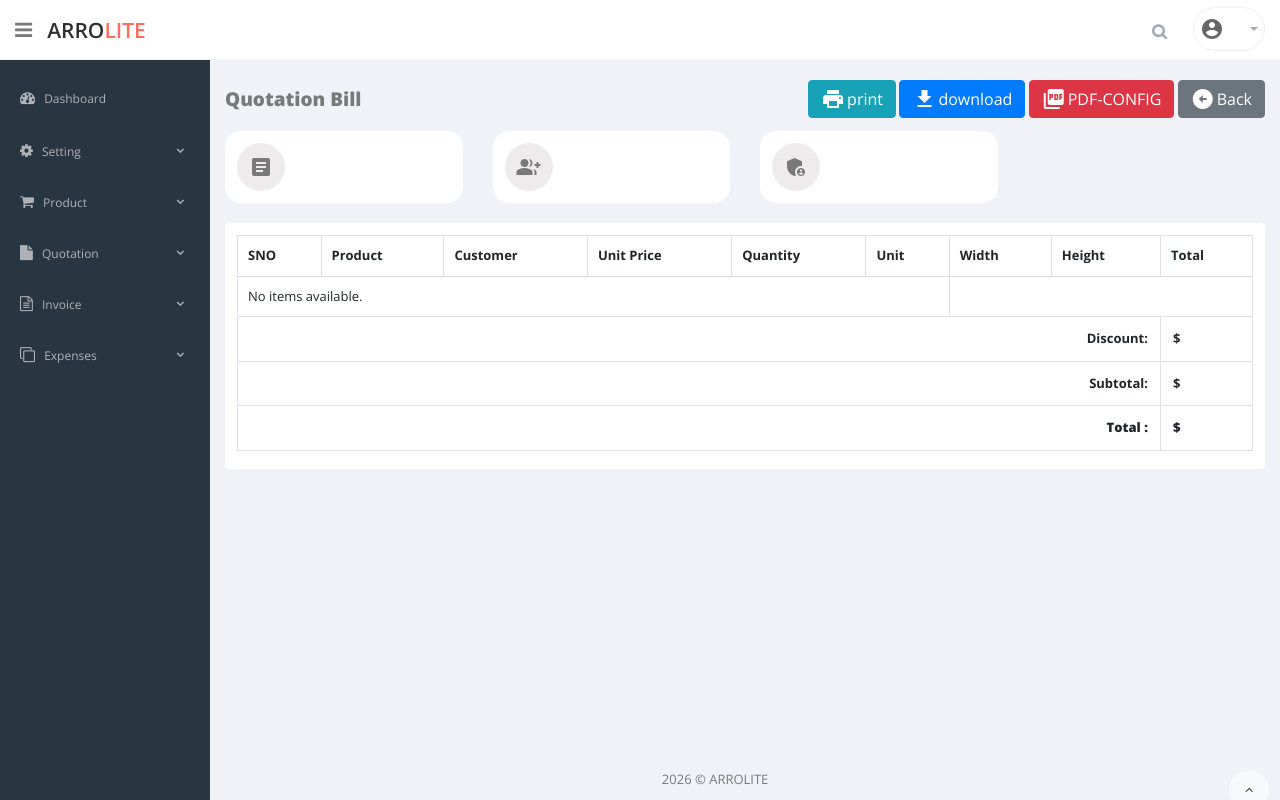
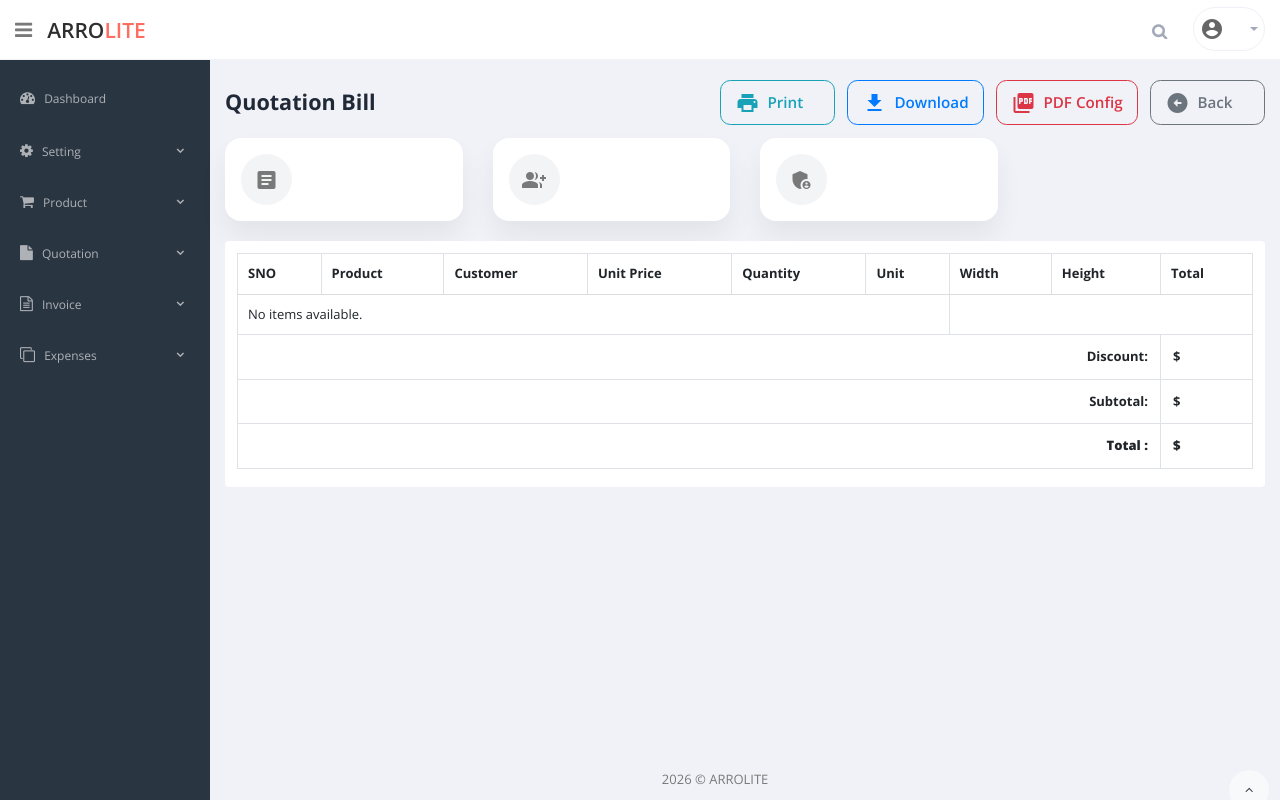
Before and after one commit to SANTHOSHNS001/arrolite, a Django app: template app/templates/pages/product/quotationitems.html in a window 1280 px wide. Run offline with Django 5.2, Linux system fonts and the light colour scheme; the template is opened without the code that fills it, so the values that code supplies are empty; some libraries are stand-ins or nearby versions.

Commit message:
add configs

```diff
--- a/app/templates/pages/product/product.html
+++ b/app/templates/pages/product/product.html
@@ -103,7 +103,7 @@
                                         <div class="form-group row">
                                             <label for="name" class="control-label col-lg-2">Category Name</label>
                                             <div class="col-lg-10">
-                                                <select class="form-control" id="category" name="category">
+                                                <select class="form-control" id="category" name="category" required>
                                                     {% for category in categories %}
                                                         <option value="{{ category.id }}">{{ category.name }}</option>
                                                     {% empty %}
--- a/app/templates/pages/product/quotationitems.html
+++ b/app/templates/pages/product/quotationitems.html
@@ -4,44 +4,94 @@
 {% block title %}Quotation Bill{% endblock %}
 
 {% block style %}
+<style>
+    .wrapper-title {
+        display: flex;
+        flex-wrap: wrap;
+        justify-content: space-between;
+        align-items: center;
+        gap: 1rem;
+    }
 
+    .wrapper-content {
+        font-size: 1.35rem;
+        font-weight: 700;
+        color: #1f2937;
+    }
+
+    .wrapper-actions {
+        display: flex;
+        flex-wrap: wrap;
+        gap: 0.75rem;
+        justify-content: flex-end;
+    }
+
+    .btn-action {
+        display: inline-flex;
+        align-items: center;
+        gap: 0.5rem;
+        min-width: 115px;
+        padding: 0.6rem 0.9rem;
+        font-size: 0.95rem;
+        font-weight: 600;
+        border-radius: 0.65rem;
+        transition: transform 0.15s ease, box-shadow 0.15s ease;
+    }
+
+    .btn-action:hover {
+        transform: translateY(-1px);
+        box-shadow: 0 0.5rem 1rem rgba(0, 0, 0, 0.12);
+    }
+
+    .detail-card {
+        background-color: #ffffff;
+        display: flex;
+        flex-direction: row;
+        align-items: center;
+        gap: 0.75rem;
+        border-radius: 1rem;
+        font-size: 1rem;
+        font-weight: 700;
+        padding: 1rem;
+        box-shadow: 0 1rem 1.75rem rgba(15, 23, 42, 0.06);
+    }
+
+    .detail-icon {
+        padding: 0.85rem;
+        background-color: #f3f4f6;
+        display: grid;
+        place-items: center;
+        border-radius: 50%;
+    }
+
+    .adv-table table {
+        margin-bottom: 0;
+    }
+</style>
 {% endblock %}
 {% block body_content %}
-<style>
-
-    .detail-card{
-    background-color: #ffffff;
-
-    display: flex;
-    /* align-content: flex-start; */
-    /* flex-wrap: wrap; */
-    flex-direction: row;
-    align-items: center;
-    gap: 11px;
-    border-radius: 16px;
-
-    font-size: 18px;
-    font-weight: 700;
-    }
-   .detail-icon {
-    padding: 12px;
-    background-color: #edebeb;
-    display: grid;
-    border-radius: 56%;
-    /* font-size: 7px; */
-}
-</style>
  <div class="wrapper">
     <div class="wrapper-title">
-    <div class="wrapper-content">Quotation Bill</div>
-    <div class="wrapper-actions">
-        <button class="btn btn-info" style="display: inline-flex;gap:2px;" onclick="printPart({{ quotation.id }})">  <i class="material-icons">print</i>print</button>
-        <button class="btn btn-primary" style="display: inline-flex;gap:2px;" onclick="quotation_pdf_download({{ quotation.id }})">  <i class="material-icons">download</i>download</button>
-        <button id="edit-category-btn" data-bs-toggle="modal" data-bs-target="#pdf-config-create"class="btn btn-danger" style="display: inline-flex;gap:2px;"><i class="material-icons">picture_as_pdf</i>PDF-CONFIG</button>
-
-        <button class="btn btn-secondary" style="display: inline-flex;gap:2px;" onclick="history.back()">  <i class="material-icons">arrow_circle_left</i>Back</button>
+        <div class="wrapper-content">Quotation Bill</div>
+        <div class="wrapper-actions">
+            <button type="button" class="btn btn-outline-info btn-action" onclick="printPart({{ quotation.id }})">
+                <i class="material-icons">print</i>
+                Print
+            </button>
+            <button type="button" class="btn btn-outline-primary btn-action" onclick="quotation_pdf_download({{ quotation.id }})">
+                <i class="material-icons">download</i>
+                Download
+            </button>
+            <button id="edit-category-btn" type="button" data-bs-toggle="modal" data-bs-target="#pdf-config-create" class="btn btn-outline-danger btn-action">
+                <i class="material-icons">picture_as_pdf</i>
+                PDF Config
+            </button>
+            <button type="button" class="btn btn-outline-secondary btn-action" onclick="history.back()">
+                <i class="material-icons">arrow_circle_left</i>
+                Back
+            </button>
+        </div>
     </div>
-   </div>
     <div class="row">
        <div class="col-lg-3 col-sm-6">
         <div class="card detail-card">
--- a/arrolite/settings.py
+++ b/arrolite/settings.py
@@ -76,11 +76,8 @@ MIDDLEWARE = [
     'django.middleware.clickjacking.XFrameOptionsMiddleware',
     'whitenoise.middleware.WhiteNoiseMiddleware',
 ]
-
 ROOT_URLCONF = 'arrolite.urls'
-
 TEMPLATES = [
-
     {
         'BACKEND': 'django.template.backends.django.DjangoTemplates',
         'DIRS': ["templates"],
```
Also changed, not shown: app/templates/pages/invoice/invoice_details.html (+49 -4 lines), app/view/invoices/invoice_view.py (+31 -19 lines), app/view/product/product_view.py (+31 -15 lines).
